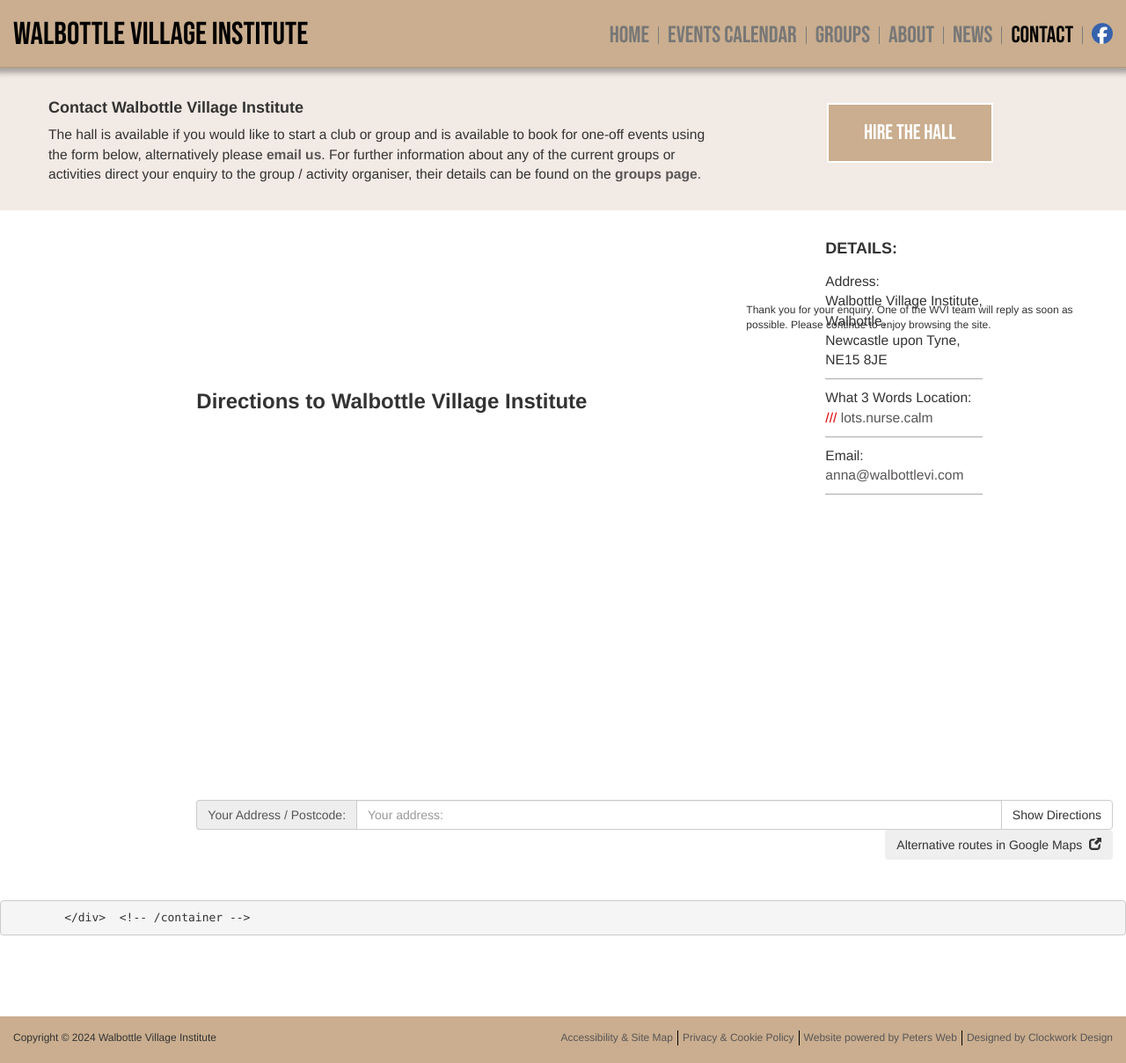
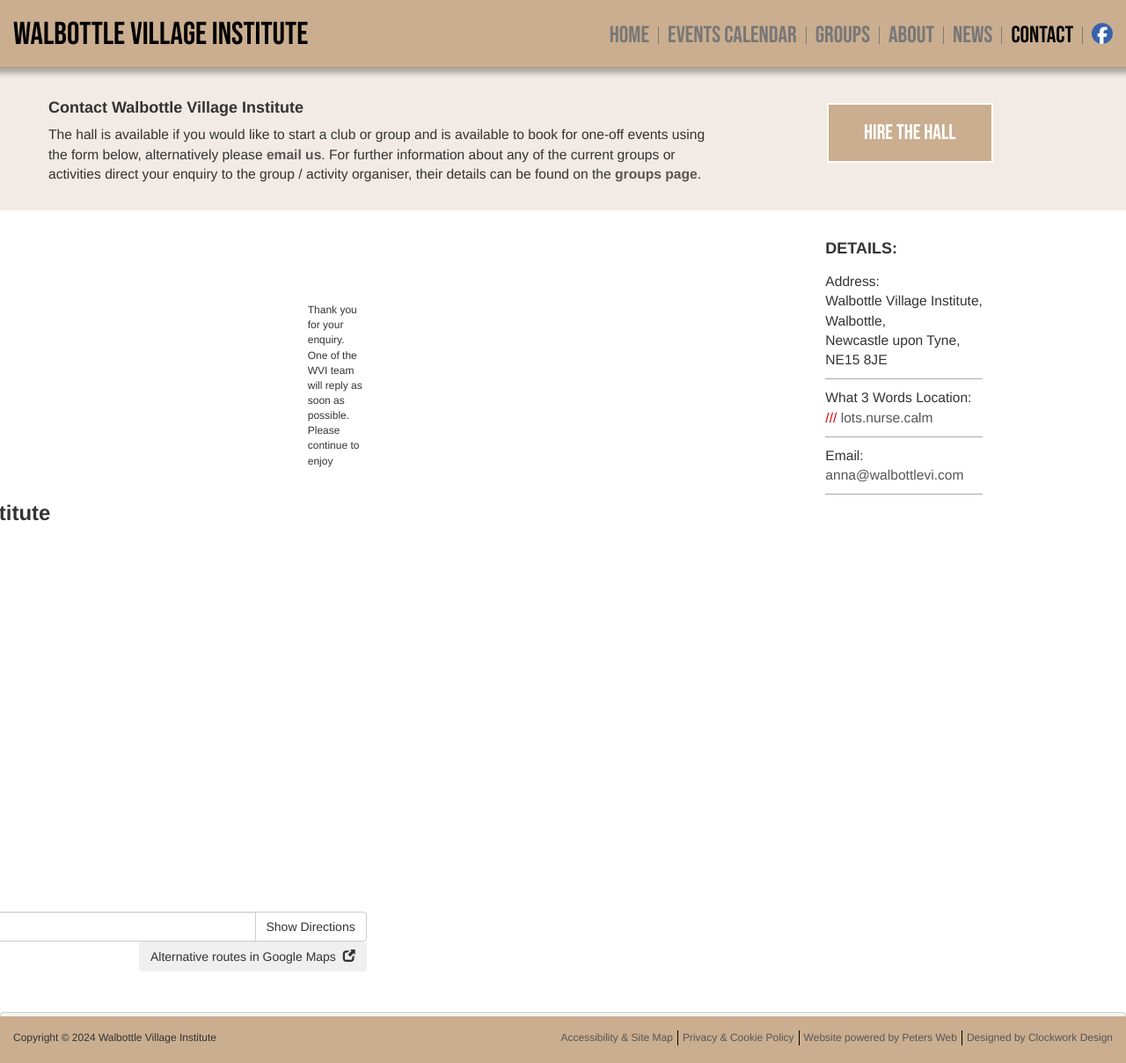
Before and after one commit to Walbottle-Village/Walbottle-Village-Institute, a Jekyll site: the page built from _pages/contact_thanks.md, in a window 1280 px wide and 1208 px high. Shown: the whole window at 88% size. Built offline with Jekyll 4.4.1, drawn with Linux system fonts in a browser that asks for light colours; cached includes are drawn as plain includes; some web fonts are replaced; comment, search, counter and statistics services are not loaded.

Commit message:
Update contact_thanks.md

```diff
--- a/_pages/contact_thanks.md
+++ b/_pages/contact_thanks.md
@@ -35,9 +35,9 @@
 		</div>
 	</div>
 	<div class="col-md-8 col-sm-12 col-md-pull-4 col-xs-12">
-		<h3><strong>Contact Form</strong></h3></div>
-		<p>Thank you for your enquiry. One of the WVI team will reply as soon as possible. Please continue to enjoy browsing the site.<br><br><br></p>
-			<div class="col-md-10 col-md-offset-2 col-sm-12 col-xs-12 map">
+			<div class="col-md-10 col-md-offset-1 col-sm-12 col-xs-12 aboutWrap">
+				<h3><strong>Contact Form</strong></h3></div>
+				<p>Thank you for your enquiry. One of the WVI team will reply as soon as possible. Please continue to enjoy browsing the site.</p>
 				<h3><strong>Directions to Walbottle Village Institute</strong></h3>
 <div id="map-canvas"></div>
 <div class="form directions">
@@ -56,6 +56,7 @@
 <input id="end" type="hidden" value="Walbottle Village Institute, Walbottle, Newcastle upon Tyne, United Kingdom, NE15 8JE" />
 <button class="btn btn-external submit pull-right" type="submit" title="view directions in Google Maps">Alternative routes in Google Maps &nbsp;<span class="glyphicon glyphicon-new-window" aria-hidden="true"></span></button>
 </form>
+		</div>
 						</div>
 		</div>
 		</div>  <!-- /container -->
```
